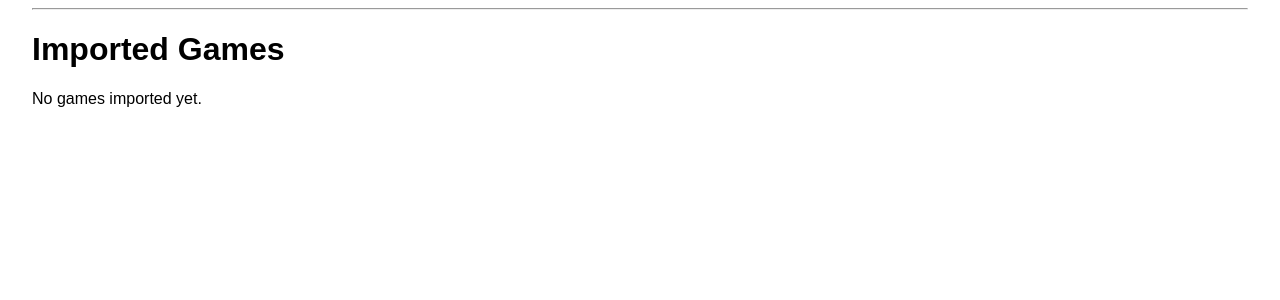
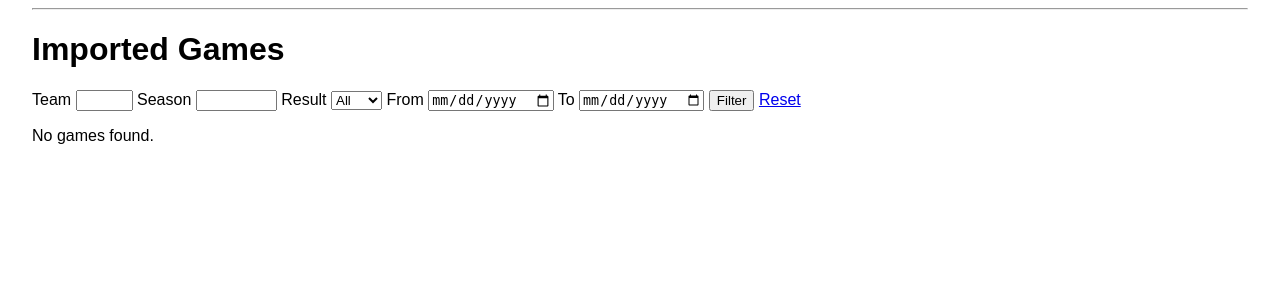
Before and after one commit to ia24a-kellerd/m323-nhl-stats, a Flask app: page /games/ in a window 1280 px wide. Shown: the part 50-350 px from the top of the page. Run offline with Flask 3, Linux system fonts and the light colour scheme.

Commit message:
feat: add game filters (imperative version)
Co-Authored-By: Claude Opus 5.5 <noreply@anthropic.com>

```diff
--- a/routes/games_routes.py
+++ b/routes/games_routes.py
@@ -1,11 +1,50 @@
 """Routes for game list."""
 
-from flask import Blueprint, current_app, render_template
+from datetime import date
+
+from flask import Blueprint, current_app, render_template, request
 
 bp = Blueprint("games", __name__, url_prefix="/games")
 
 
 @bp.get("/")
 def list_games():
-    """Show all imported games."""
-    return render_template("games.html", games=current_app.config["GAMES"])
+    """Show imported games, filtered by the query parameters."""
+    team = request.args.get("team", "").strip().upper()
+    season = request.args.get("season", "").strip()
+    result_type = request.args.get("result_type", "").strip().upper()
+    date_from_text = request.args.get("date_from", "").strip()
+    date_to_text = request.args.get("date_to", "").strip()
+
+    error_message = None
+    date_from = None
+    date_to = None
+    try:
+        if date_from_text:
+            date_from = date.fromisoformat(date_from_text)
+        if date_to_text:
+            date_to = date.fromisoformat(date_to_text)
+    except ValueError:
+        error_message = "Dates must have the format YYYY-MM-DD."
+
+    filtered_games = []
+    for game in current_app.config["GAMES"]:
+        if not team or game.home_team == team or game.away_team == team:
+            if not season or game.season == season:
+                if not result_type or game.result_type == result_type:
+                    if not date_from or game.date >= date_from:
+                        if not date_to or game.date <= date_to:
+                            filtered_games.append(game)
+
+    return render_template(
+        "games.html",
+        games=filtered_games,
+        filters={
+            "team": team,
+            "season": season,
+            "result_type": result_type,
+            "date_from": date_from_text,
+            "date_to": date_to_text,
+        },
+        error_message=error_message,
+    )
--- a/templates/games.html
+++ b/templates/games.html
@@ -2,6 +2,27 @@
 {% block title %}Games{% endblock %}
 {% block content %}
 <h1>Imported Games</h1>
+
+<form method="get">
+  <label>Team <input type="text" name="team" value="{{ filters.team }}" size="4"></label>
+  <label>Season <input type="text" name="season" value="{{ filters.season }}" size="7"></label>
+  <label>Result
+    <select name="result_type">
+      <option value="">All</option>
+      {% for option in ["REG", "OT", "SO"] %}
+      <option value="{{ option }}" {% if filters.result_type == option %}selected{% endif %}>{{ option }}</option>
+      {% endfor %}
+    </select>
+  </label>
+  <label>From <input type="date" name="date_from" value="{{ filters.date_from }}"></label>
+  <label>To <input type="date" name="date_to" value="{{ filters.date_to }}"></label>
+  <button type="submit">Filter</button>
+  <a href="{{ url_for('games.list_games') }}">Reset</a>
+</form>
+
+{% if error_message %}
+<p class="error">{{ error_message }}</p>
+{% endif %}
 
 {% if games %}
 <table>
@@ -25,6 +46,6 @@
   </tbody>
 </table>
 {% else %}
-<p>No games imported yet.</p>
+<p>No games found.</p>
 {% endif %}
 {% endblock %}
```
Also changed, not shown: tests/test_games_routes.py (added, +64 -0 lines).
